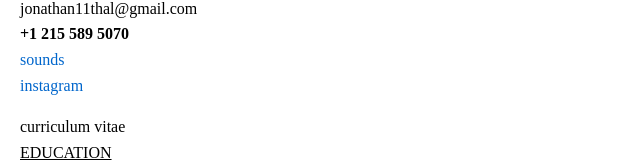
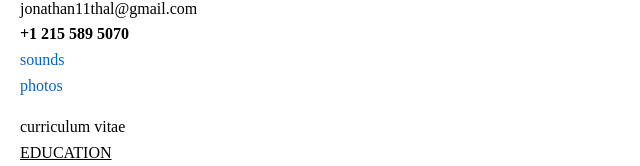
Before and after one commit to jonathanlev/jonathanlev.github.io, a plain HTML site: page index.html in a window 1280 px wide. Shown: the part 211-377 px from the top of the page, 0-640 px from the left. Drawn offline with Linux system fonts and the light colour scheme.

Commit message:
Update index.html
minor change

```diff
--- a/index.html
+++ b/index.html
@@ -50,7 +50,7 @@
                 <br>
                 <a href="">sounds</a>
                 <br>
-                <a href="">instagram</a>
+                <a href="">photos</a>
                 <div></div>
                 <div></div>
                 <div>curriculum vitae</div>
```
